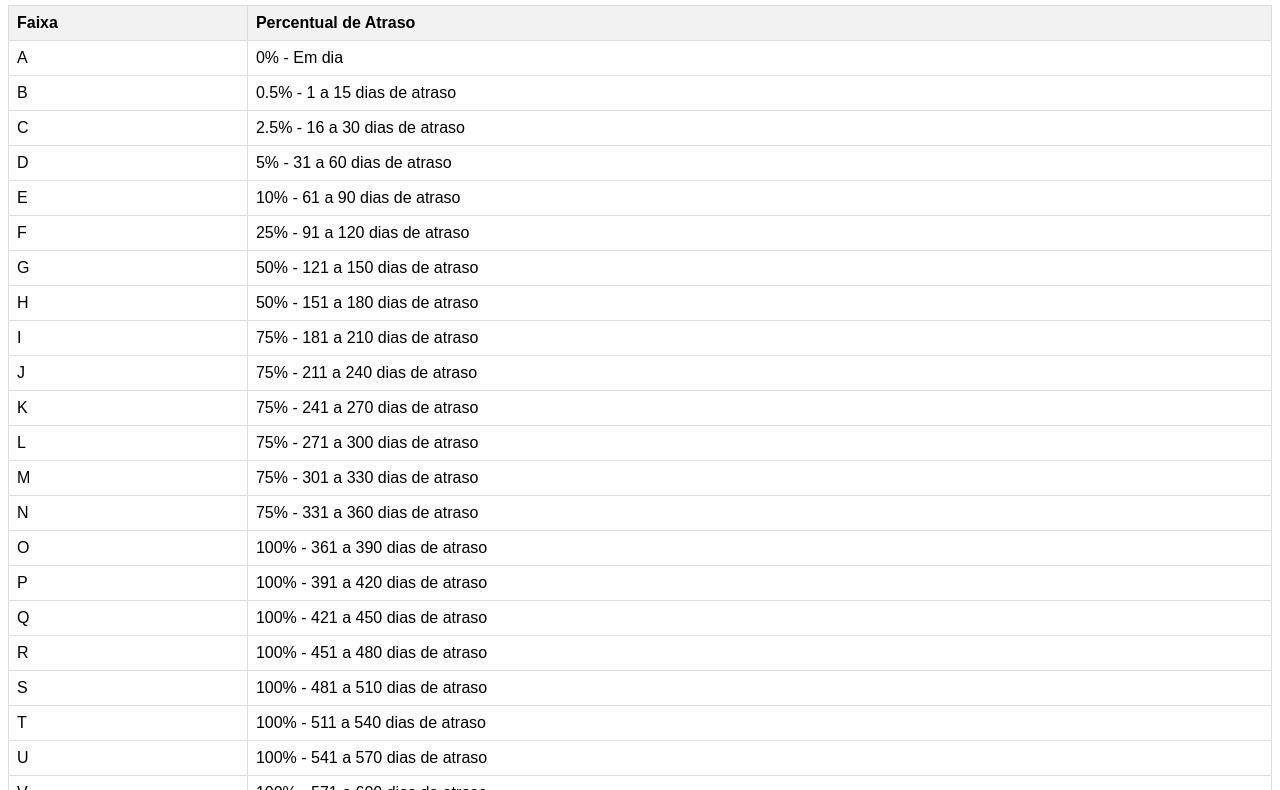
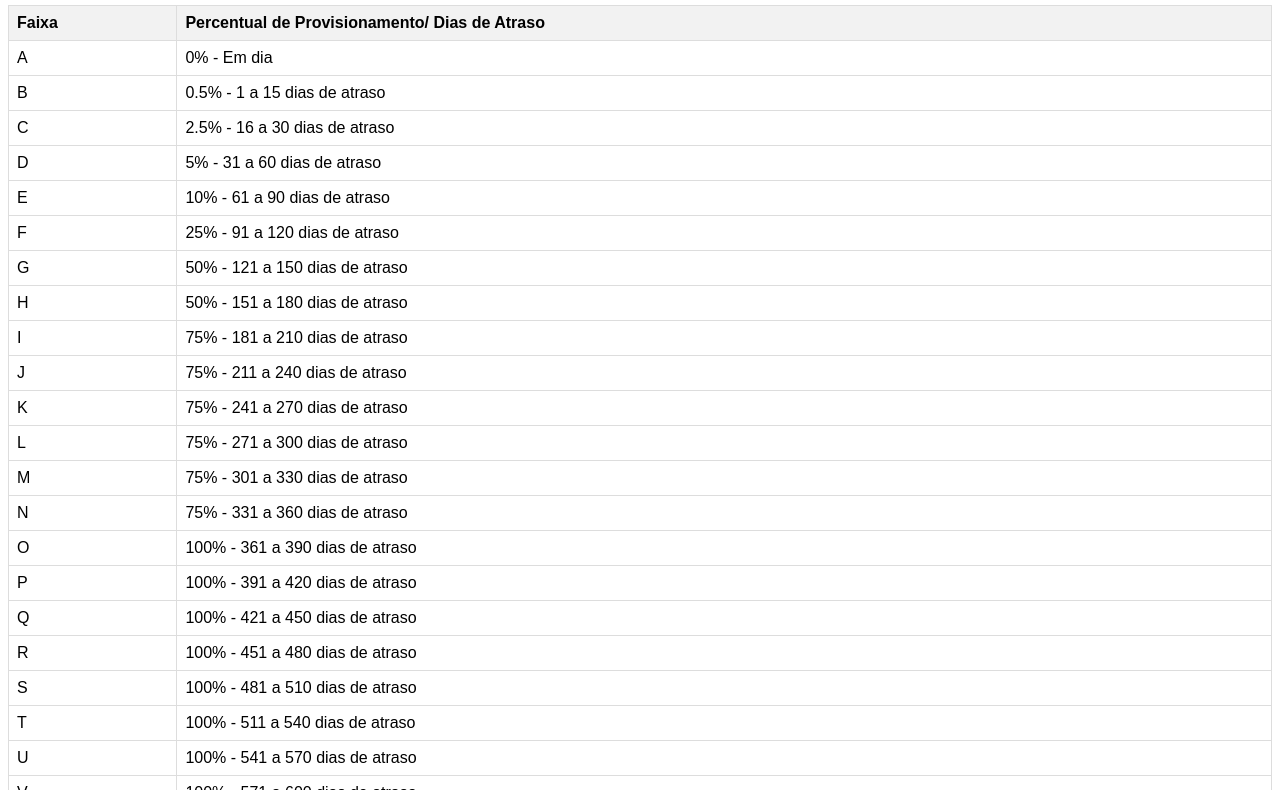
Before and after one commit to leticiamarqess/business-inteligence-information-pdd, a plain HTML site: page index.html in a window 1280 px wide. Shown: the part 63-853 px from the top of the page. Drawn offline with Linux system fonts and the light colour scheme.

Commit message:
Update index.html

```diff
--- a/index.html
+++ b/index.html
@@ -30,7 +30,7 @@
         <thead>
             <tr>
                 <th>Faixa</th>
-                <th>Percentual de Atraso</th>
+                <th>Percentual de Provisionamento/ Dias de Atraso</th>
             </tr>
         </thead>
 
```
